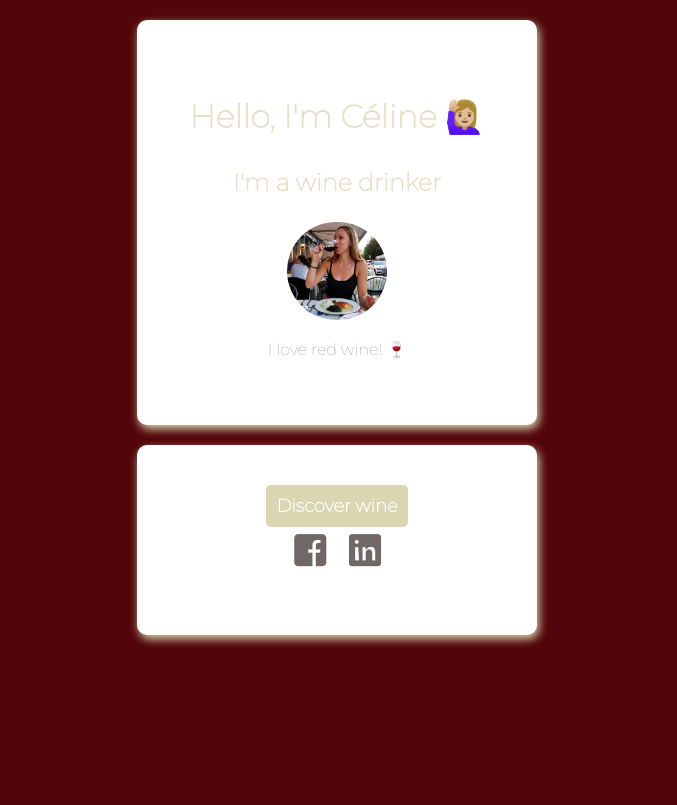
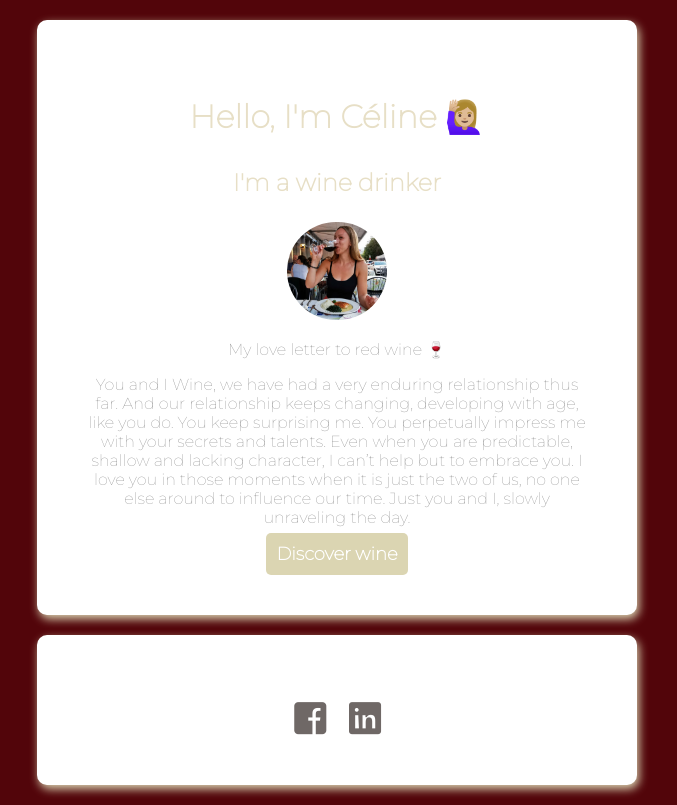
Before and after one commit to celinevalerie/profile, a plain HTML site: page index.html in a window 1280 px wide. Shown: the whole page, without its empty margins (303-980 px from the left). Drawn offline with Linux system fonts and the light colour scheme.

Commit message:
my profile page

```diff
--- a/index.html
+++ b/index.html
@@ -13,10 +13,11 @@
       <h1>Hello, I'm Céline 🙋🏼‍♀️</h1>
       <h2>I'm a wine drinker</h2>
       <img src="images/wine.png" width="100px">
-      <p>I love red wine! 🍷</p>
+      <p>My love letter to red wine 🍷</p>
+      <p>You and I Wine, we have had a very enduring relationship thus far. And our relationship keeps changing, developing with age, like you do. You keep surprising me. You perpetually impress me with your secrets and talents. Even when you are predictable, shallow and lacking character, I can’t help but to embrace you. I love you in those moments when it is just the two of us, no one else around to influence our time. Just you and I, slowly unraveling the day.</p>
+      <a href="https://en.wikipedia.org/wiki/Red_wine" id = "btn-wine">Discover wine</a>
     </div>
     <div class = "footer">
-      <a href="https://en.wikipedia.org/wiki/Red_wine" id = "btn-wine">Discover wine</a>
       <ul id = "list-inline">
         <li><a href="https://www.facebook.com/celine.stalder.98" target="_blank"><i class="fab fa-facebook-square"></i></a></li>
         <li><a href="https://www.linkedin.com/in/c%C3%A9line-v-stalder-08847111b/" target="_blank"><i class="fab fa-linkedin"></i></a></li>
--- a/style.css
+++ b/style.css
@@ -38,7 +38,7 @@ img {
   text-align: center;
   background: white;
   margin: 20px auto;
-  width: 300px;
+  width: 500px;
   padding: 50px;
   border-radius: 10px;
   box-shadow: 2px 4px 10px #DBD5B2;
@@ -48,7 +48,8 @@ img {
   text-align: center;
   background: white;
   margin: 20px auto;
-  width: 300px;
+  width: 500px;
+  height: 50px;
   padding: 50px;
   border-radius: 10px;
   box-shadow: 2px 4px 10px #DBD5B2;
@@ -59,7 +60,7 @@ img {
   background: #DBD5B2;
   color: white;
   padding: 10px;
-  margin: 5px;
+  margin: 100px;
   border-radius: 5px;
   text-decoration: none;
 }
```
